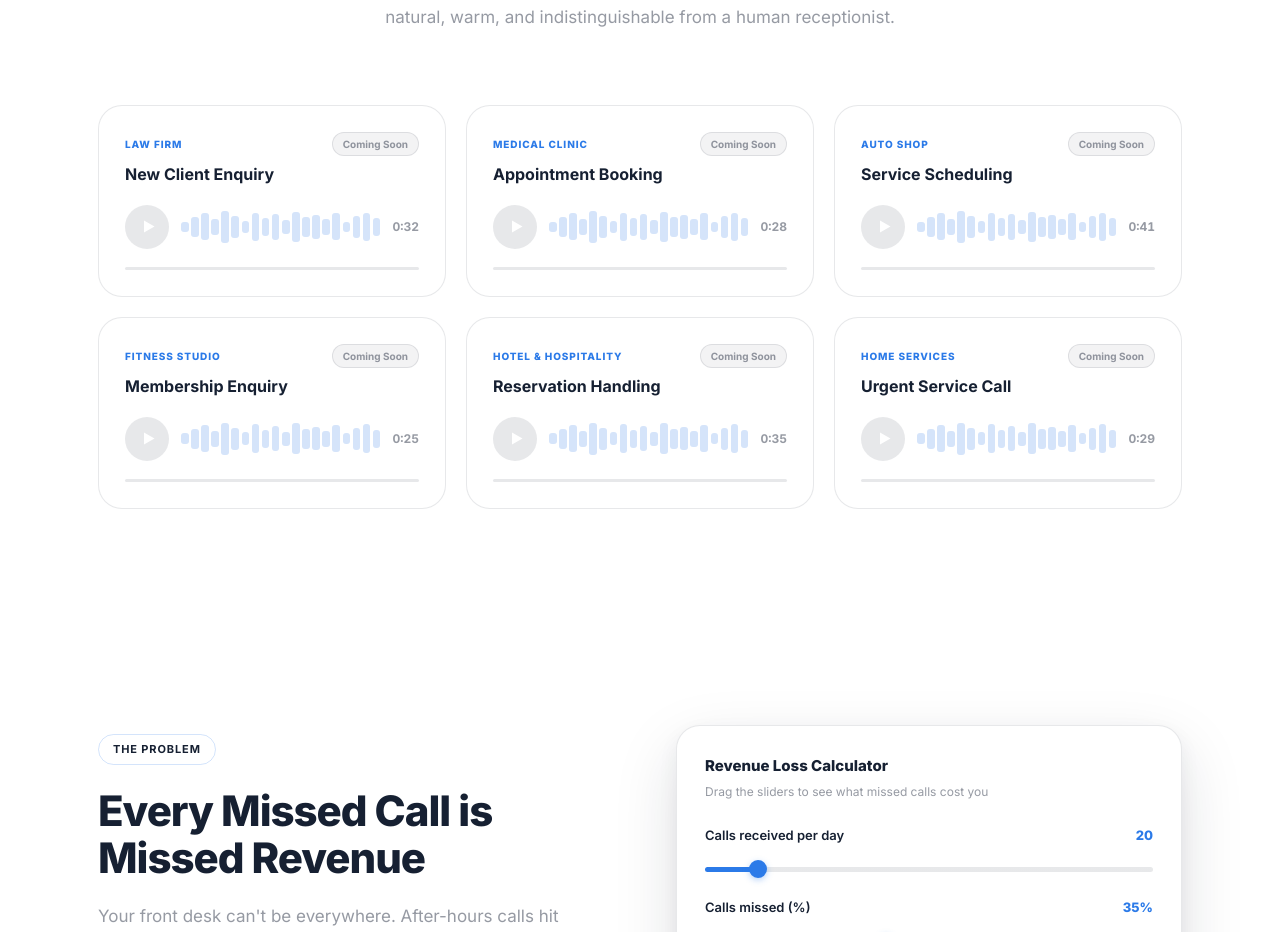
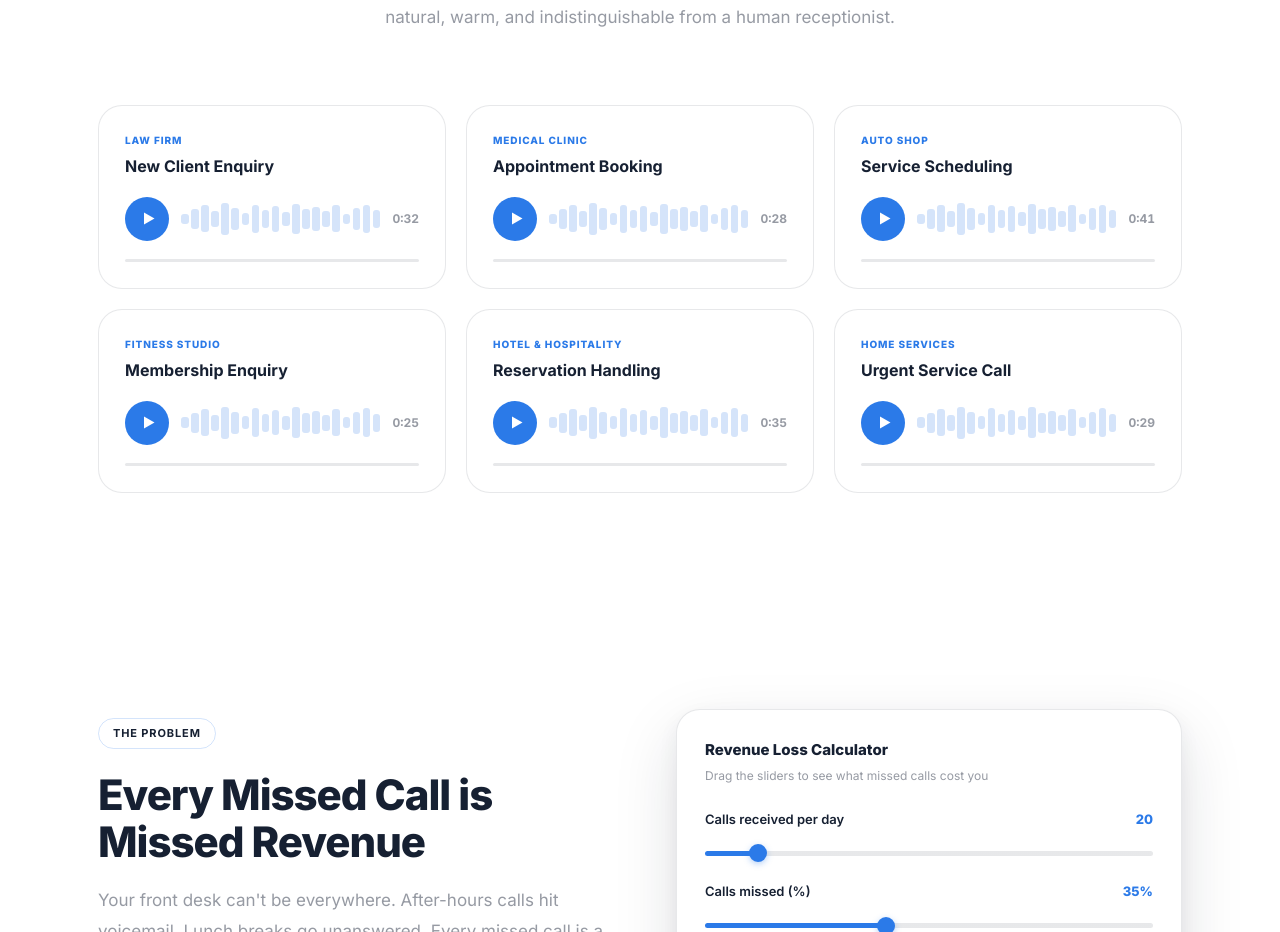
Before and after one commit to zainautomation/Nuvarisai, a Next.js app: page / in a window 1280 px wide. Shown: the part 1324-2256 px from the top of the page. Built offline with nearby package versions, Linux system fonts and the light colour scheme.

Commit message:
Remove Coming Soon badges from voice sample cards

```diff
--- a/components/sections/VoiceSamples.js
+++ b/components/sections/VoiceSamples.js
@@ -49,17 +49,15 @@ function AudioCard({ sample }) {
     <div className={`voice-card reveal ${sample.delay}`}>
       <div className="voice-card-header">
         <span className="voice-industry-tag">{sample.industry}</span>
-        {!sample.src && <span className="voice-soon-badge">Coming Soon</span>}
       </div>
 
       <p className="voice-scenario">{sample.scenario}</p>
 
       <div className="voice-player">
         <button
-          className={`voice-play-btn${!sample.src ? ' voice-play-disabled' : ''}`}
+          className="voice-play-btn"
           onClick={toggle}
           aria-label={playing ? 'Pause' : 'Play'}
-          disabled={!sample.src}
         >
           {playing ? <PauseIcon /> : <PlayIcon />}
         </button>
```
